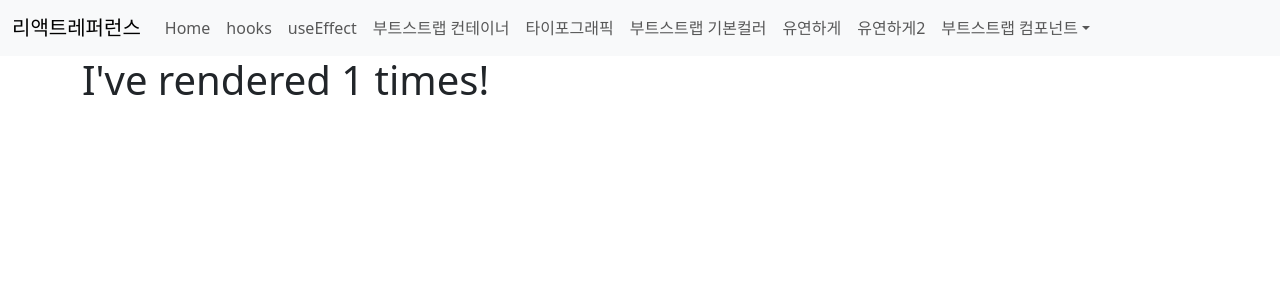
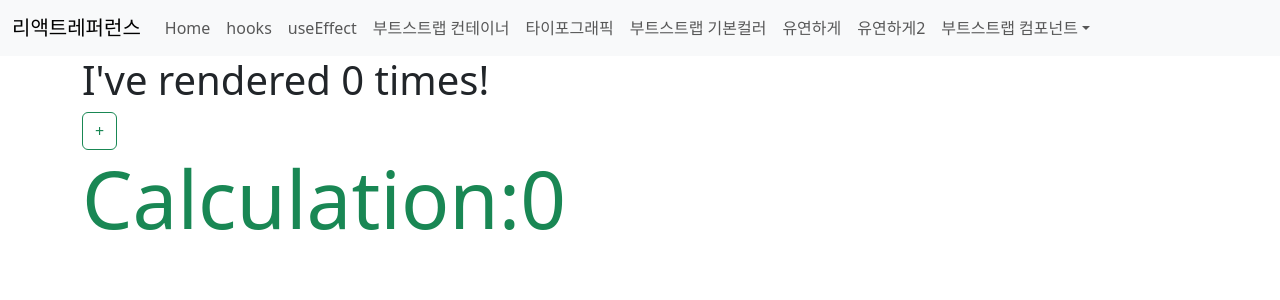
Before and after one commit to anakyn01/bootstrapcomponent, a React (Create React App) app: page /effect in a window 1280 px wide. Shown: the top 300 px of the page. Built offline with nearby package versions, Linux system fonts and the light colour scheme.

Commit message:
useEffect

```diff
--- a/src/pages/Effect.jsx
+++ b/src/pages/Effect.jsx
@@ -7,11 +7,11 @@ const Effect = () => {
     const[calculation, setCalculation] = useState(0);
 
     useEffect(() => {
-        setTimeout(() => {
+        /*setTimeout(() => {
             setCount((count) => count + 1);
-        }, 1000);
+        }, 1000);*/
         setCalculation(() => count * 2);
-    },[],[count]);/* empty 브라켓을 사용해야됨*/
+    },[count]);/* empty 브라켓을 사용해야됨*/
 
     return(
         <>
@@ -19,6 +19,10 @@ const Effect = () => {
         <Row>
             <Col md={12}>
             <h1>I've rendered {count} times!</h1>
+<button onClick={() => setCount((c) => c + 1 )} className="btn btn-outline-success">
++
+</button>
+<p className="display-1 text-success">Calculation:{calculation}</p>
             </Col>
         </Row>
     </Container>
```
